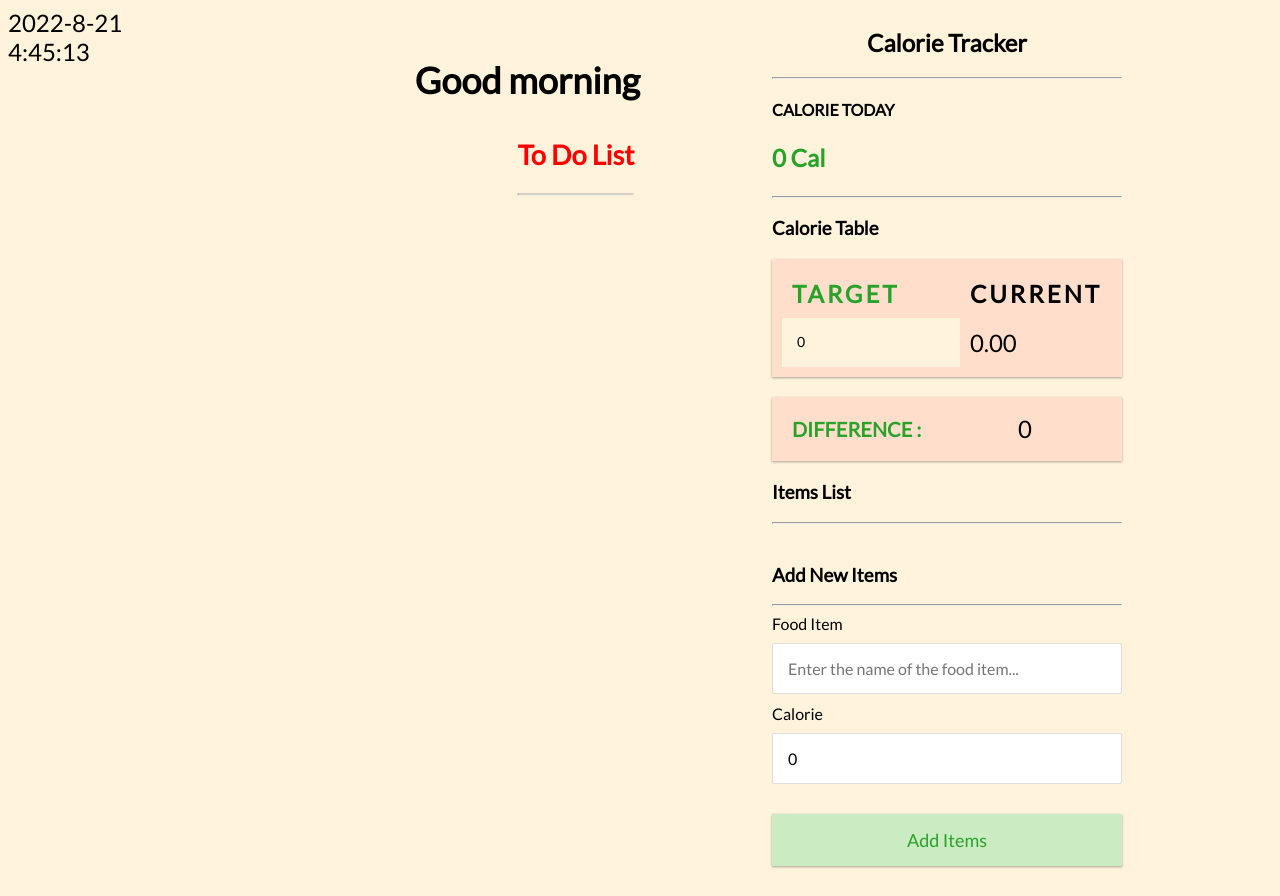
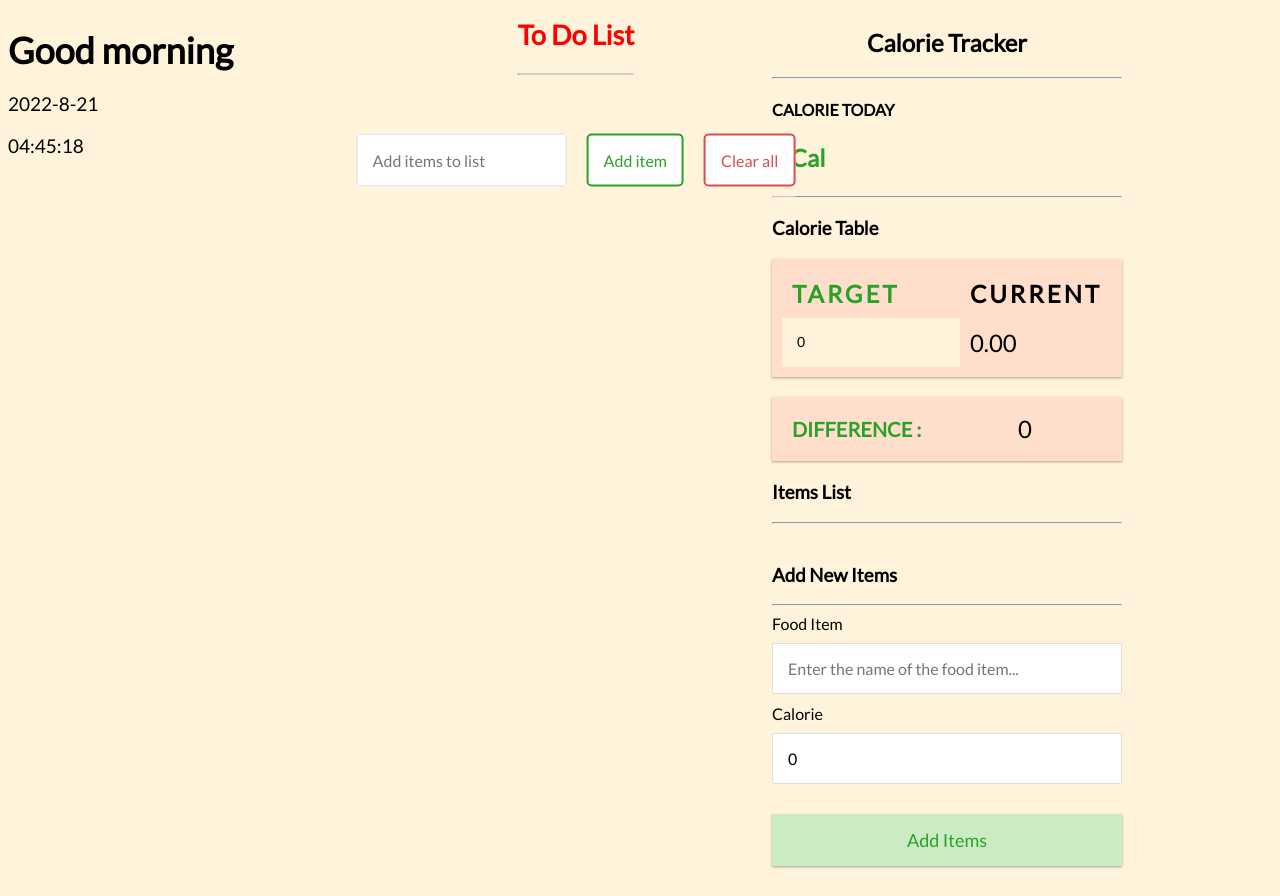
Before and after one commit to shubham-tam/daily_routine, a React (Create React App) app: page / in a window 1280 px wide. Built offline with nearby package versions, Linux system fonts and the light colour scheme.

Commit message:
Added functional date and time

```diff
--- a/src/App.js
+++ b/src/App.js
@@ -1,14 +1,12 @@
 import "./App.css";
 import { CalorieTracker } from "./CalorieTracker";
-import { DateNTime } from "./DateNTime";
-import { Message } from "./Message";
 import { ToDoList } from "./ToDoList";
+import { MessageAndTime } from "./MessageAndTime";
 
 function App() {
   return (
     <>
-      <DateNTime />
-      <Message />
+      <MessageAndTime />
       <ToDoList />
       <CalorieTracker />
     </>
--- a/src/Components/DateComponents/DateComponent.js
+++ b/src/Components/DateComponents/DateComponent.js
@@ -2,8 +2,7 @@ import React, { Component } from "react";
 import styled from "styled-components";
 
 const Dat = styled.div`
-  display: inline-block;
-  font-size: 24px;
+  font-size: 19px;
 `;
 
 export class DateComponent extends Component {
--- a/src/Components/DateComponents/TimeComponent.js
+++ b/src/Components/DateComponents/TimeComponent.js
@@ -2,23 +2,26 @@ import React, { Component } from "react";
 import styled from "styled-components";
 
 const Tym = styled.div`
-  display: inline-block;
-  font-size: 24px;
+  font-size: 19px;
 `;
 
 export class TimeComponent extends Component {
-  constructor() {
-    super();
-    var today = new Date(),
-      time =
-        today.getHours() + ":" + today.getMinutes() + ":" + today.getSeconds();
+  state = {
+    date: new Date(),
+  };
 
-    this.state = {
-      currentTime: time,
-    };
+  callMe() {
+    setInterval(() => {
+      this.setState({ date: new Date() });
+    }, 1000);
   }
 
   render() {
-    return <Tym>{this.state.currentTime}</Tym>;
+    return (
+      <>
+        <Tym>{this.state.date.toLocaleTimeString("it-IT")}</Tym>
+        {this.callMe()}
+      </>
+    );
   }
 }
--- /dev/null
+++ b/src/Components/Message and DateTime/DateNTime.js
@@ -0,0 +1,13 @@
+import React from "react";
+import { DateComponent } from "../DateComponents/DateComponent";
+import { TimeComponent } from "../DateComponents/TimeComponent";
+
+export const DateNTime = () => {
+  return (
+    <>
+      <DateComponent />
+      <br />
+      <TimeComponent />
+    </>
+  );
+};
--- /dev/null
+++ b/src/Components/Message and DateTime/Message.js
@@ -0,0 +1,58 @@
+import React, { Component } from "react";
+import styled from "styled-components";
+
+const Msg = styled.div`
+  font-weight: 600;
+  font-size: 36px;
+  margin: 20px 0;
+`;
+
+export class Message extends Component {
+  state = {
+    hour: null,
+  };
+
+  componentDidMount() {
+    this.getHour();
+  }
+
+  getHour = () => {
+    const date = new Date();
+    const hour = date.getHours();
+    this.setState({
+      hour,
+    });
+  };
+
+  getMessage() {
+    const { hour } = this.state;
+
+    if (hour < 12) {
+      return "Good morning";
+    } else if (hour >= 12 && hour <= 17) {
+      return "Good afternoon";
+    } else if (hour >= 17 && hour <= 20) {
+      return "Good evening";
+    } else if (hour >= 20 && hour <= 24) {
+      return "Good night";
+    }
+  }
+
+  render() {
+    return (
+      <div>
+        <Msg>{this.getMessage()}</Msg>
+      </div>
+    );
+  }
+}
+
+// if (hour > 12 && hour <= 16) {
+//   return "Good afternoon";
+// } else if (hour > 16 && hour <= 20) {
+//   return "Good evening";
+// } else if (hour > 20 && hour <= 24) {
+//   return "Good night";
+// } else {
+//   return "Good morning";
+// }
--- a/src/Components/To Do List/AddListItem.js
+++ b/src/Components/To Do List/AddListItem.js
@@ -1,5 +1,19 @@
 import React from "react";
+import { Input, ButtonComponents, ButtonAdd, ButtonDelAll } from "./styleToDo";
 
 export const AddListItem = () => {
-  return <div>AddListItem</div>;
+  return (
+    <>
+      <ButtonComponents>
+        <Input
+          // type="text"
+          // value={text}
+          // onChange={(e) => setText(e.target.value)}
+          placeholder="Add items to list"
+        />
+        <ButtonAdd> Add item </ButtonAdd>
+        <ButtonDelAll> Clear all </ButtonDelAll>
+      </ButtonComponents>
+    </>
+  );
 };
--- a/src/Components/To Do List/styleToDo.js
+++ b/src/Components/To Do List/styleToDo.js
@@ -4,8 +4,78 @@ export const Title = styled.div`
   display: inline-block;
   color: red;
   font-size: 18px;
+  top: 5%;
+  left: 45%;
+  transform: translate(-50%, -50%);
+  position: absolute;
+`;
+
+export const Input = styled.input`
+  display: flex;
+  margin: 10px 0;
+  // display: block;
+  padding: 15px;
+  // width: 10%;
+  border: 1px solid #dedede;
+  border-radius: 2px;
+  font-size: 16px;
+  background-color: #fff;
+`;
+
+export const ButtonComponents = styled.div`
+  display: inline-block;
+  display: flex;
+  gap: 20px;
   top: 20%;
   left: 45%;
   transform: translate(-50%, -50%);
   position: absolute;
 `;
+
+export const ButtonAdd = styled.button`
+  cursor: pointer;
+  margin: 10px 0;
+  display: block;
+  padding: 15px;
+  transition: all 0.3s ease;
+
+  border: 1px solid #333;
+  outline: none;
+  border-radius: 5px;
+  z-index: 0;
+  background: #fff;
+  overflow: hidden;
+  border: 2px solid #28a228;
+  color: #28a228;
+  font-size: 16px;
+
+  &:hover {
+    transition: all 0.3s ease;
+    background: #28a228;
+    color: white;
+    transform: scale(0.95);
+  }
+`;
+
+export const ButtonDelAll = styled.button`
+cursor: pointer;
+margin: 10px 0;
+display: block;
+padding: 15px;
+transition: all 0.3s ease;
+
+border: 1px solid #333;
+outline: none;
+border-radius: 5px;
+z-index: 0;
+background: #fff;
+overflow: hidden;
+border: 2px solid #DB4E4E ;
+color: #DB4E4E ;
+font-size: 16px;
+
+&:hover {
+  transition: all 0.3s ease;
+  background: #DB4E4E ;
+  color: white;
+  transform: scale(0.95);`;
--- a/src/DateNTime.jsx
+++ /dev/null
@@ -1,18 +0,0 @@
-import React from "react";
-import styled from "styled-components";
-import { DateComponent } from "./Components/DateComponents/DateComponent";
-import { TimeComponent } from "./Components/DateComponents/TimeComponent";
-
-const Wrap = styled.div`
-  display: inline-block;
-`;
-
-export const DateNTime = () => {
-  return (
-    <Wrap>
-      <DateComponent />
-      <br />
-      <TimeComponent />
-    </Wrap>
-  );
-};
--- a/src/Message.jsx
+++ /dev/null
@@ -1,52 +0,0 @@
-import React, { Component } from "react";
-import styled from "styled-components";
-
-const Msg = styled.div`
-  display: inline-block;
-  //   color: red;
-  font-weight: 600;
-  font-size: 36px;
-
-  display: flex;
-  align-items: center;
-  justify-content: center;
-  flex-direction: column;
-  position: relative;
-  top: 10%;
-  left: 50%;
-  transform: translate(-100%, -50%);
-  position: absolute;
-`;
-
-export class Message extends Component {
-  constructor() {
-    super();
-    var today = new Date();
-
-    this.state = {
-      message: "morning",
-    };
-
-    const hour = today.getHours();
-
-    // if (hour > 0 && hour <= 12) {
-    //   this.setState({
-    //     message: "morning",
-    //   });
-    // } else
-
-    if (hour > 12 && hour <= 16) {
-      this.setState({
-        message: "afternoon",
-      });
-    } else if (hour > 16 && hour <= 20) {
-      this.setState({
-        message: "night",
-      });
-    }
-  }
-
-  render() {
-    return <Msg> Good {this.state.message} </Msg>;
-  }
-}
--- /dev/null
+++ b/src/MessageAndTime.jsx
@@ -0,0 +1,19 @@
+import React from "react";
+import styled from "styled-components";
+import { Message } from "./Components/Message and DateTime/Message";
+import { DateNTime } from "./Components/Message and DateTime/DateNTime";
+
+const Wrapper = styled.div`
+  display: inline-block;
+`;
+
+export const MessageAndTime = () => {
+  return (
+    <>
+      <Wrapper>
+        <Message />
+        <DateNTime />
+      </Wrapper>
+    </>
+  );
+};
--- a/src/ToDoList.jsx
+++ b/src/ToDoList.jsx
@@ -1,9 +1,14 @@
 import React from "react";
 import { Header } from "./Components/To Do List/HeaderTodo";
+import { AddListItem } from "./Components/To Do List/AddListItem";
+
 export const ToDoList = () => {
   return (
     <>
       <Header />
+      <AddListItem />
+
+      {/* <ButtonElements/> */}
     </>
   );
 };
--- a/src/style/CalorieStyle.js
+++ b/src/style/CalorieStyle.js
@@ -15,6 +15,7 @@ export const CalorieDataTable = styled.div`
 
 export const Target = styled.div``;
 export const Current = styled.div``;
+
 export const InputCalorie = styled.input`
   font-size: 14px;
   // background-color: #ffdfcc;
```
